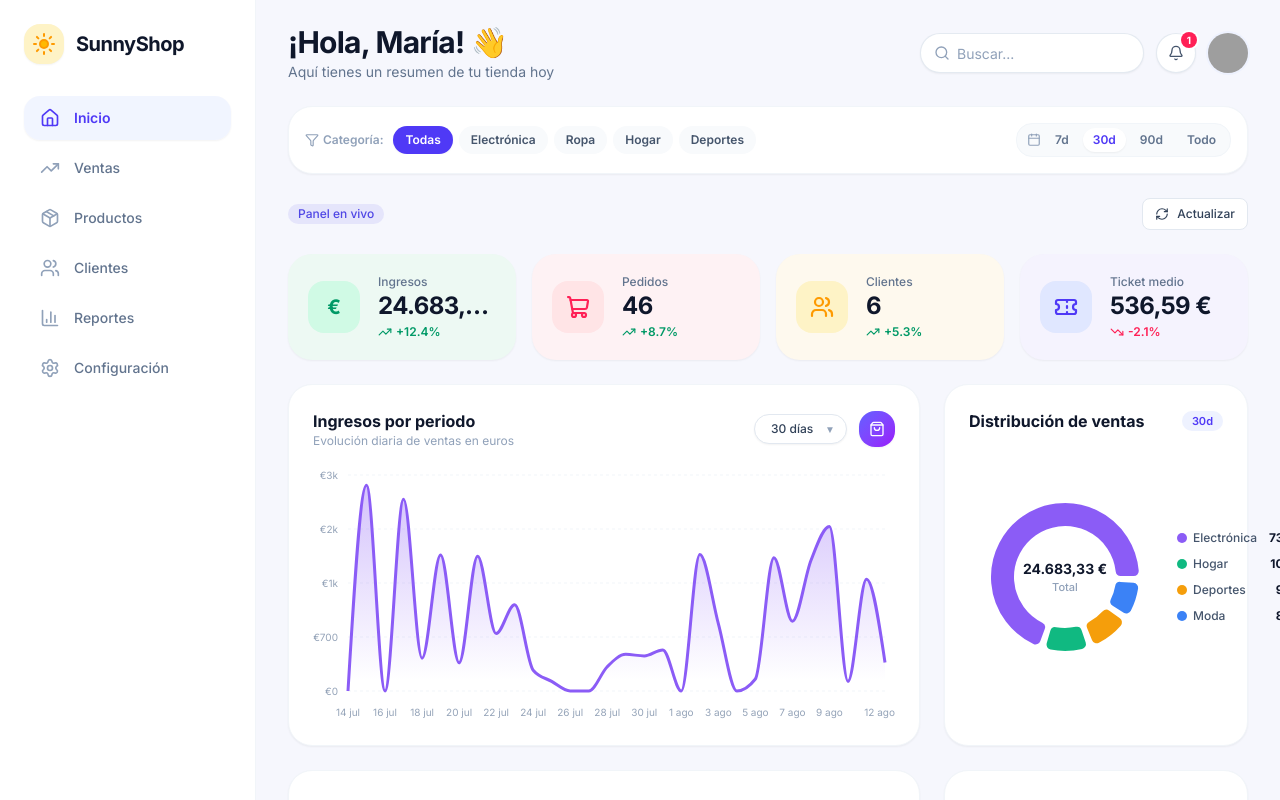
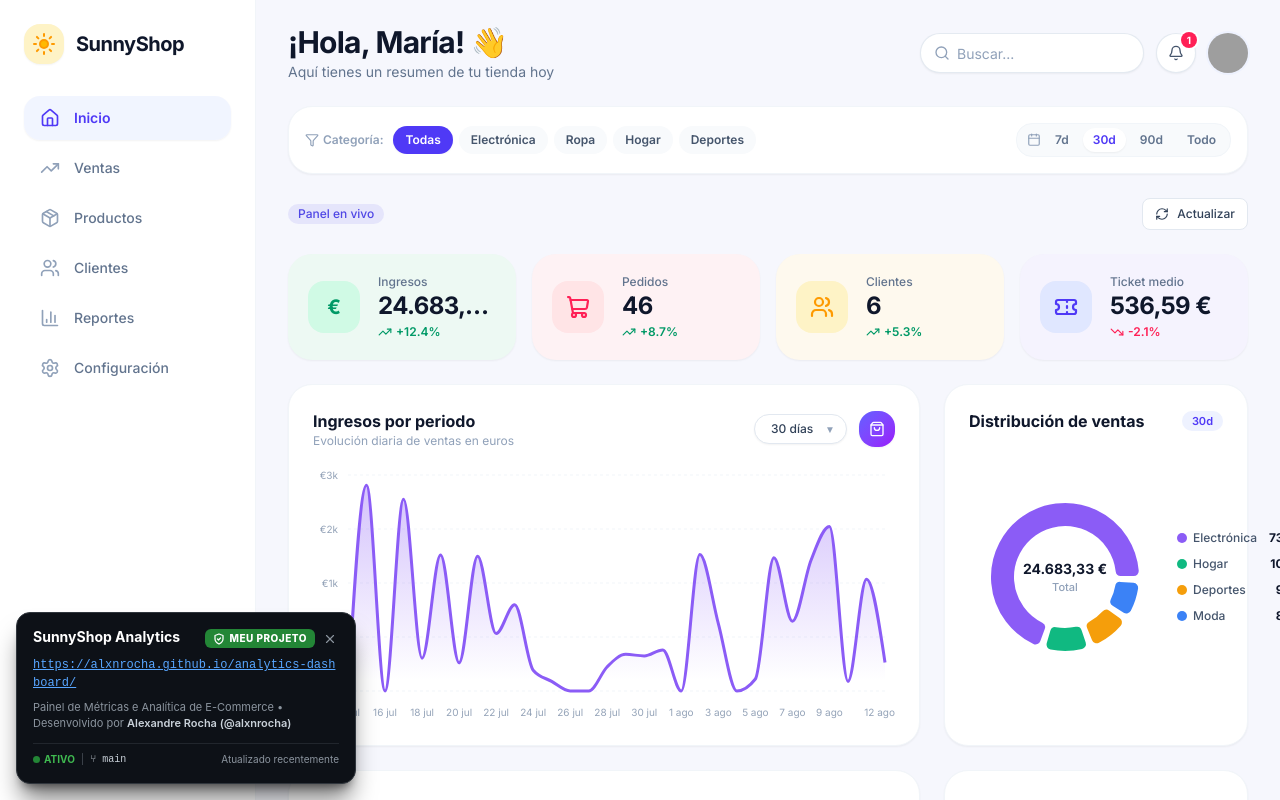
Before and after one commit to alxnrocha/09-analytics-dashboard, a React (Vite) app: page / in a window 1280 px wide. Shown: the top 800 px of the page. Built offline with nearby package versions, Linux system fonts and the light colour scheme; grey boxes are pictures that could not be loaded.

Commit message:
fix(encoding): restore clean UTF-8 characters across titles and templates

```diff
--- a/index.html
+++ b/index.html
@@ -6,9 +6,9 @@
     <meta name="viewport" content="width=device-width, initial-scale=1.0" />
     <meta
       name="description"
-      content="SunnyShop â€” Panel de anÃ¡lisis de ventas y mÃ©tricas clave para e-commerce."
+      content="SunnyShop — Panel de análisis de ventas y métricas clave para e-commerce."
     />
-    <title>SunnyShop â€” Dashboard de Analytics</title>
+    <title>SunnyShop — Dashboard de Analytics</title>
       <script src="./project-badge.js" defer></script>
   </head>
   <body>
--- a/public/project-badge.js
+++ b/public/project-badge.js
@@ -1,9 +1,9 @@
 (function () {
-  const projectName = 'SunnyShop Analytics';
-  const projectUrl = 'https://alxnrocha.github.io/analytics-dashboard/';
-  const description = 'Painel de MÃ©tricas e AnalÃ­tica de E-Commerce';
+  const projectName = "SunnyShop Analytics";
+  const projectUrl = "https://alxnrocha.github.io/analytics-dashboard/";
+  const description = "Painel de Métricas e Analítica de E-Commerce";
 
-  const badgeHtml = \
+  const badgeHtml = `
     <style>
       .author-project-badge {
         position: fixed;
@@ -151,7 +151,7 @@
 
     <div class="author-project-badge" id="authorProjectBadge">
       <div class="badge-header">
-        <span class="badge-title">\</span>
+        <span class="badge-title">${projectName}</span>
         <div class="badge-tag-wrap">
           <span class="badge-pill">
             <svg width="12" height="12" viewBox="0 0 24 24" fill="none" stroke="currentColor" stroke-width="2.5" stroke-linecap="round" stroke-linejoin="round">
@@ -170,23 +170,23 @@
       </div>
 
       <div class="badge-url">
-        <a href="\" target="_blank" rel="noopener noreferrer">\</a>
+        <a href="${projectUrl}" target="_blank" rel="noopener noreferrer">${projectUrl}</a>
       </div>
 
       <p class="badge-desc">
-        \ â€¢ Desenvolvido por <a href="https://github.com/alxnrocha" target="_blank" rel="noopener noreferrer">Alexandre Rocha (@alxnrocha)</a>
+        ${description} • Desenvolvido por <a href="https://github.com/alxnrocha" target="_blank" rel="noopener noreferrer">Alexandre Rocha (@alxnrocha)</a>
       </p>
 
       <div class="badge-footer">
         <div class="badge-status">
           <span class="badge-active"><span class="badge-dot"></span> ATIVO</span>
           <span class="badge-divider">|</span>
-          <span class="badge-branch">â‘‚ main</span>
+          <span class="badge-branch">⑂ main</span>
         </div>
         <span>Atualizado recentemente</span>
       </div>
     </div>
-  \;
+  `;
 
   document.addEventListener('DOMContentLoaded', function () {
     const container = document.createElement('div');
```
